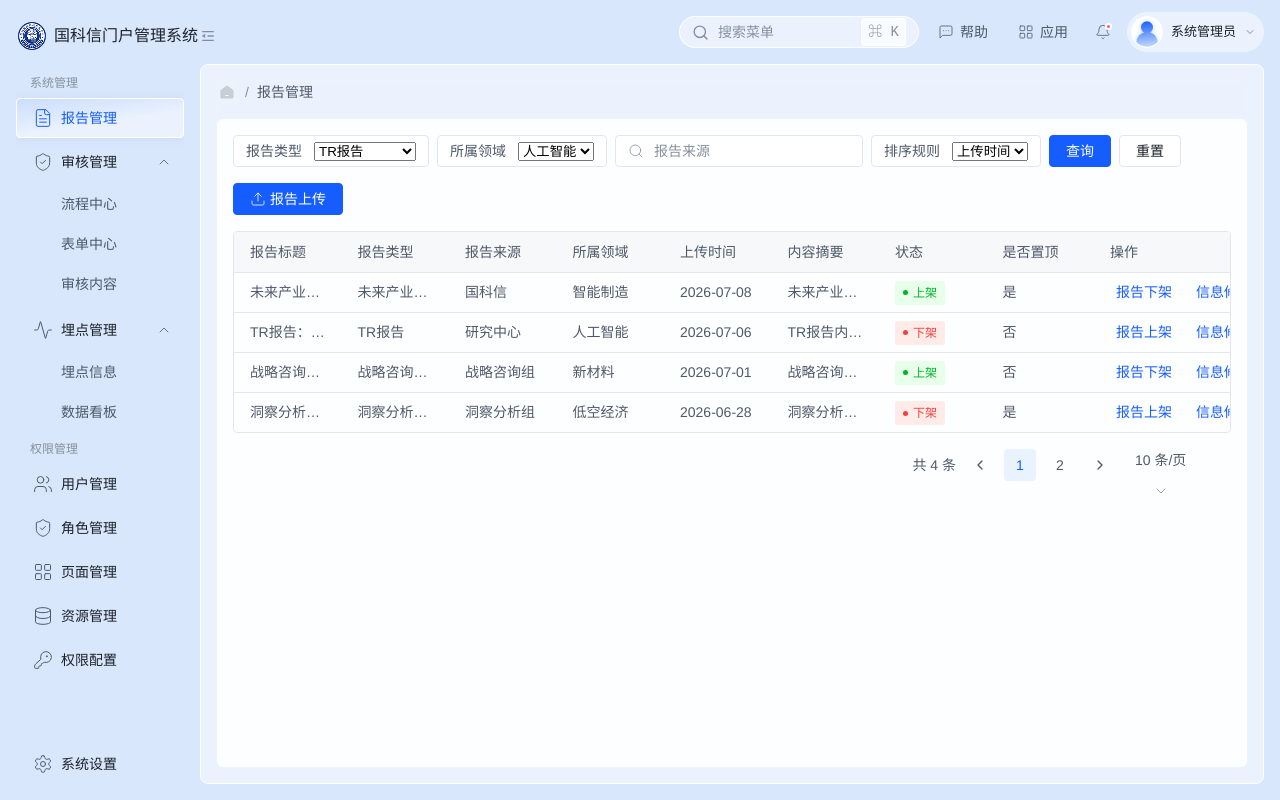
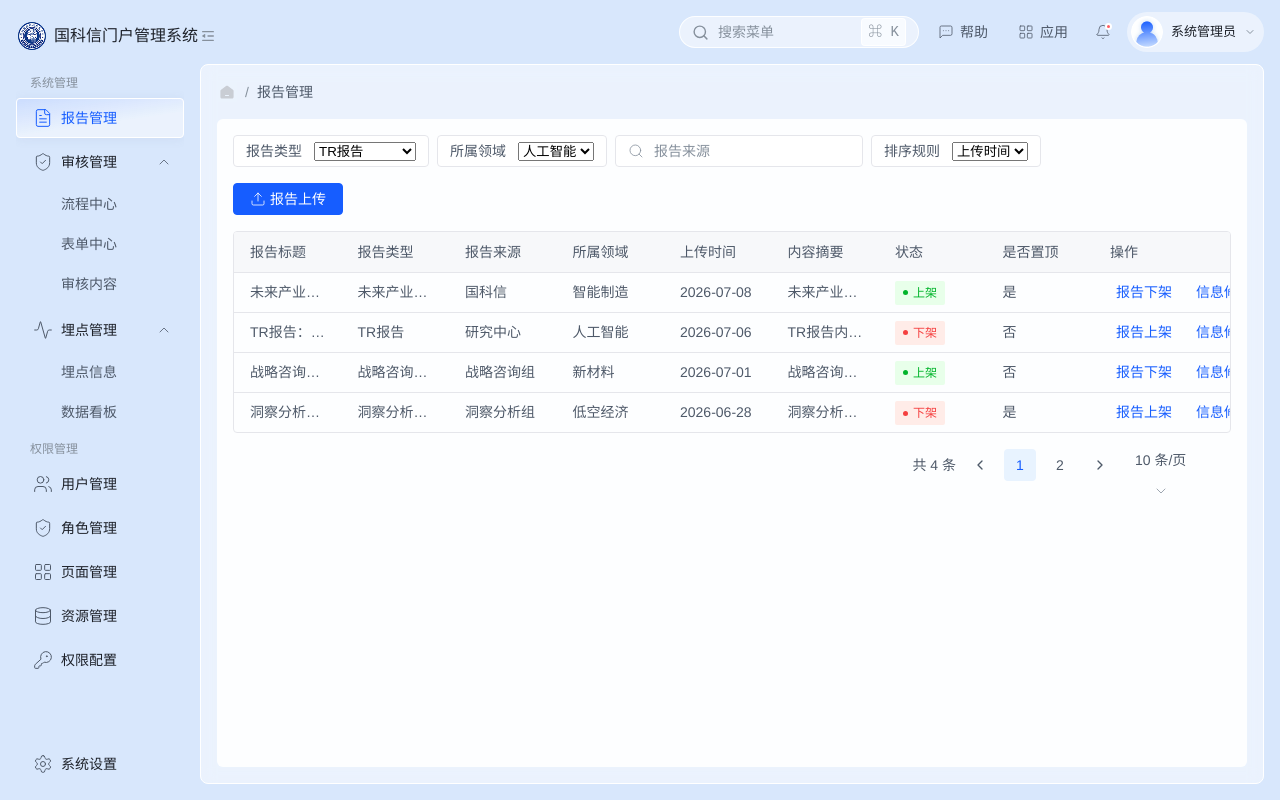
Before and after one commit to hungezu/gkx-portal-admin, a React (Vite) app: page / in a window 1280 px wide. Built offline with nearby package versions, Linux system fonts and the light colour scheme.

Commit message:
fix: remove filter query reset buttons

```diff
--- a/src/App.tsx
+++ b/src/App.tsx
@@ -333,8 +333,6 @@ function ReportManagement({ openModal }: { openModal: (type: ModalType, payload?
         <FilterSelect label="所属领域" options={["人工智能", "智能制造", "新材料", "低空经济"]} />
         <FilterInput label="报告来源" />
         <FilterSelect label="排序规则" options={["上传时间", "报告类型", "所属领域", "报告来源"]} />
-        <Button variant="primary">查询</Button>
-        <Button>重置</Button>
       </div>
       <div className="table-toolbar">
         <div><Button variant="primary" icon={Upload} onClick={() => openModal("report")}>报告上传</Button></div>
@@ -528,7 +526,6 @@ function EventTracking({ openModal, initialTab }: { openModal: (type: ModalType,
         <>
           <div className="filters">
             <FilterSelect label="时间区间" options={["年", "月", "日"]} />
-            <Button variant="primary">查询</Button>
           </div>
           <div className="stat-grid">
             {["事件总量", "活跃用户数", "事件排行", "事件增长趋势", "事件转化率"].map((label) => (
@@ -549,7 +546,6 @@ function OrgManagement() {
     <section className="card page-card">
       <div className="filters">
         <FilterInput label="组织检索" placeholder="组织检索" />
-        <Button variant="primary">查询</Button>
         <Button icon={Network}>组织数据对接</Button>
       </div>
       <DataTable columns={["组织姓名", "父组织名称"]} rows={orgRows} />
@@ -562,7 +558,6 @@ function UserManagement({ openModal }: { openModal: (type: ModalType, payload?:
     <section className="card page-card">
       <div className="filters">
         <FilterInput label="用户检索" placeholder="用户检索" />
-        <Button variant="primary">查询</Button>
         <Button icon={Network}>用户数据对接</Button>
         <Button variant="primary" icon={Plus} onClick={() => openModal("user")}>用户注册</Button>
       </div>
@@ -579,7 +574,6 @@ function RoleManagement({ openModal }: { openModal: (type: ModalType, payload?:
         <FilterInput label="角色ID" placeholder="角色ID" />
         <FilterInput label="角色名称" placeholder="角色名称" />
         <FilterSelect label="状态" options={["启用", "禁用", "废弃"]} />
-        <Button variant="primary">查询</Button>
         <Button variant="primary" icon={Plus} onClick={() => openModal("role")}>新建</Button>
       </div>
       <DataTable
@@ -634,7 +628,6 @@ function ApiResources() {
         <CardHeader title="接口调用文档展示" />
         <div className="filters">
           <FilterInput label="模块 / 路径 / 关键词" placeholder="模块 / 路径 / 关键词" />
-          <Button variant="primary">查询</Button>
         </div>
         <DataTable
           columns={["接口名称", "请求方法", "参数列表", "返回格式", "示例请求", "响应结果", "错误码说明"]}
@@ -650,7 +643,6 @@ function ApiResources() {
           <FilterInput label="时间范围" placeholder="时间范围" />
           <FilterSelect label="调用结果" options={["成功", "失败"]} />
           <FilterInput label="接口名称" placeholder="接口名称" />
-          <Button variant="primary">查询</Button>
         </div>
         <DataTable columns={["调用时间", "调用方IP", "接口地址", "请求参数", "响应结果", "调用耗时", "错误信息"]} rows={apiLogRows.map((row) => ({ ...row, 响应结果: <StatusTag value={row.响应结果} /> }))} />
       </section>
```
